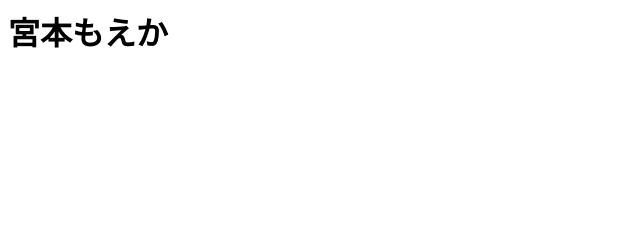
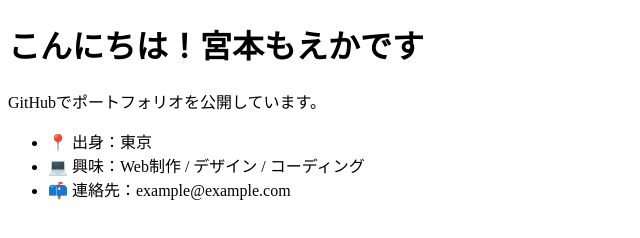
Before and after one commit to moeka627/idea.html, a plain HTML site: page jikosyoukai.html in a window 1280 px wide. Shown: the whole page, without its empty margins (0-640 px from the left). Drawn offline with Linux system fonts and the light colour scheme.

Commit message:
Update jikosyoukai.html

```diff
--- a/jikosyoukai.html
+++ b/jikosyoukai.html
@@ -1 +1,16 @@
-<h1>宮本もえか</h1>
+<!DOCTYPE html>
+<html lang="ja">
+<head>
+  <meta charset="UTF-8">
+  <title>宮本もえかのページ</title>
+</head>
+<body>
+  <h1>こんにちは！宮本もえかです</h1>
+  <p>GitHubでポートフォリオを公開しています。</p>
+  <ul>
+    <li>📍 出身：東京</li>
+    <li>💻 興味：Web制作 / デザイン / コーディング</li>
+    <li>📫 連絡先：example@example.com</li>
+  </ul>
+</body>
+</html>
```
